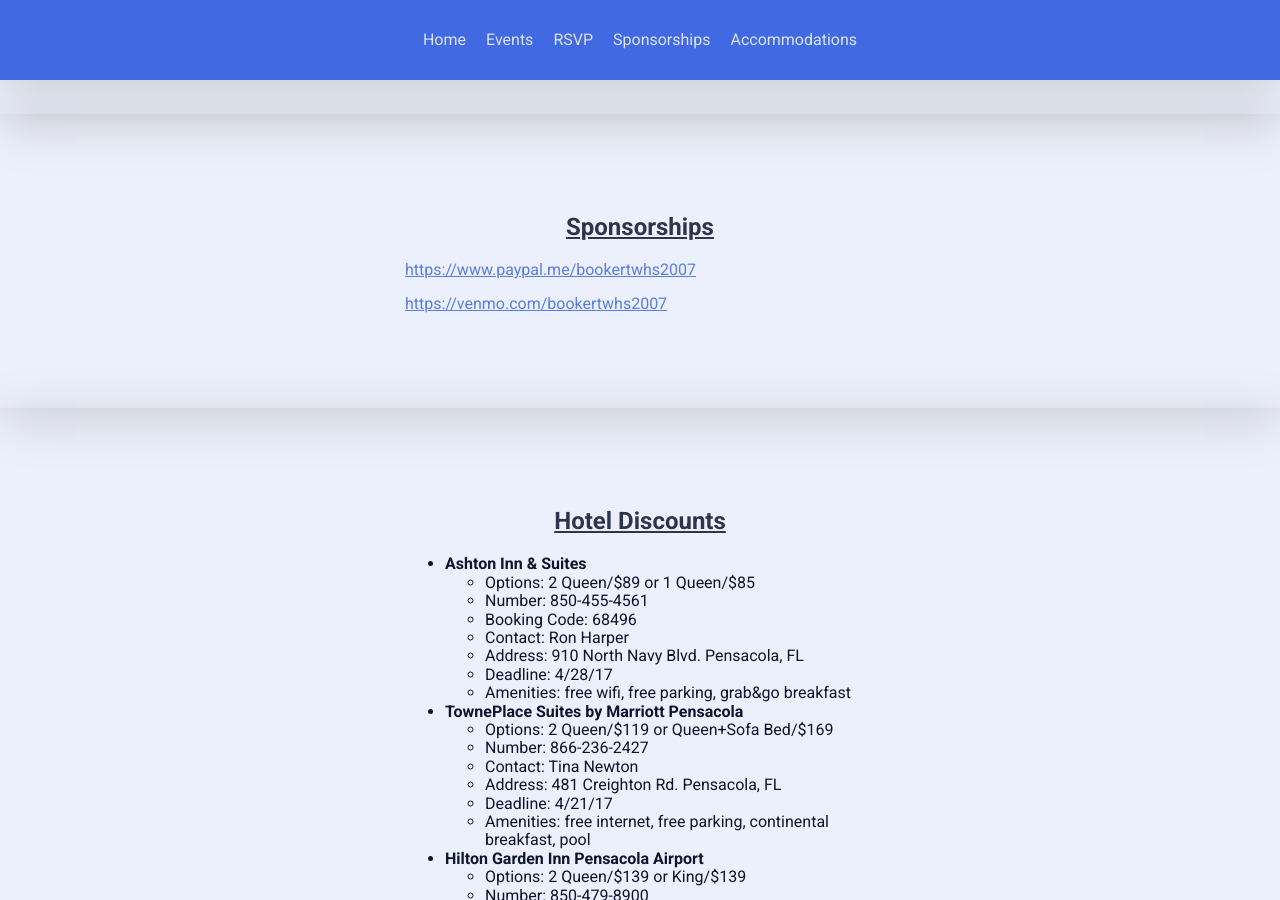
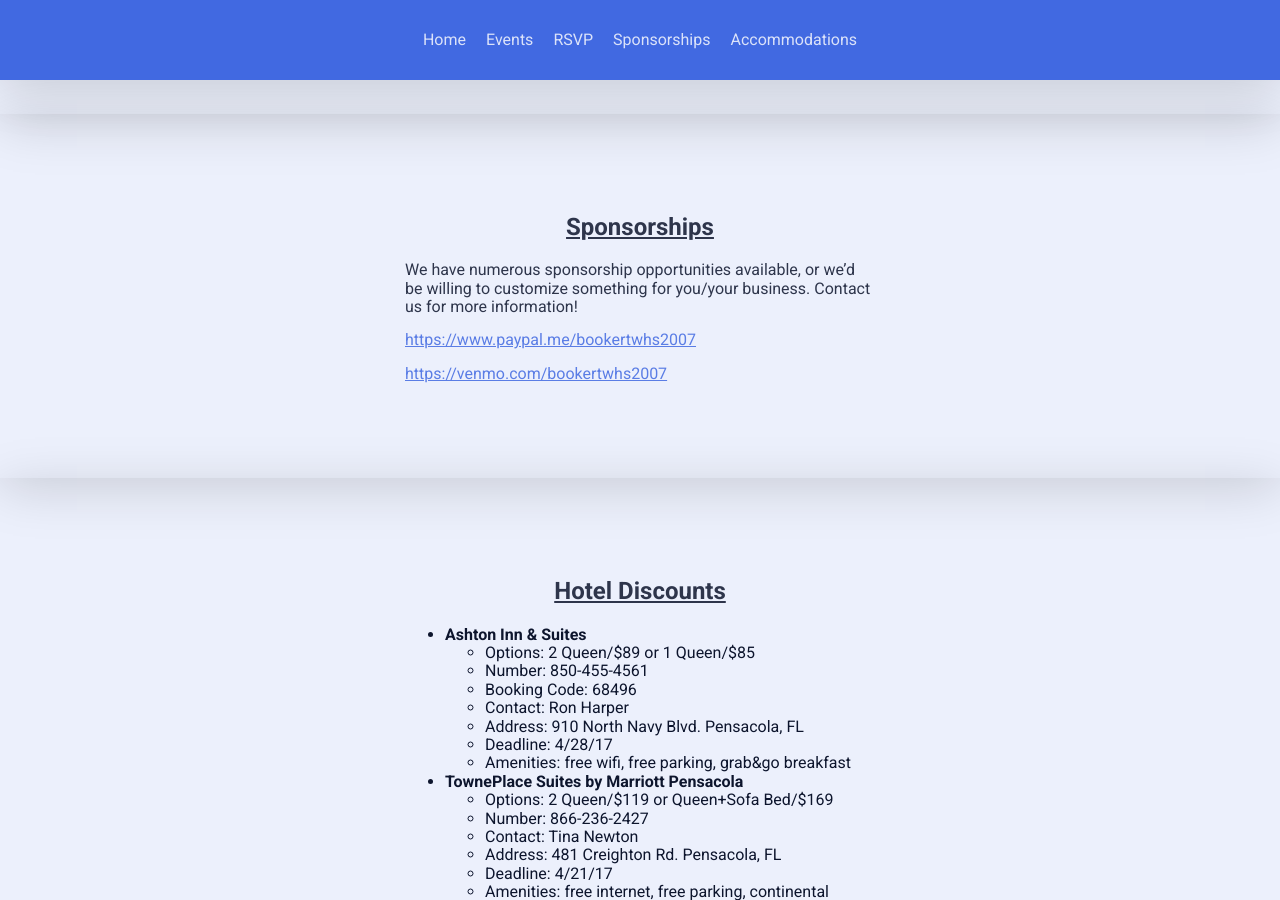
Before and after one commit to bookertwhs2007/bookertwhs, a Jekyll site: the page built from index.html, in a window 1280 px wide and 900 px high, scrolled down 2300 px. Built offline with Jekyll 4.4.1, drawn with Linux system fonts in a browser that asks for light colours; nearby versions of some CDN libraries.

Commit message:
Updated Sponsorships

```diff
--- a/_sections/sponsorships.markdown
+++ b/_sections/sponsorships.markdown
@@ -7,6 +7,8 @@ class: sponsorships
 
 ## Sponsorships
 
+We have numerous sponsorship opportunities available, or we'd be willing to customize something for you/your business. Contact us for more information!
+
 [https://www.paypal.me/bookertwhs2007](https://www.paypal.me/bookertwhs2007)
 
 [https://venmo.com/bookertwhs2007](https://venmo.com/bookertwhs2007)
```
